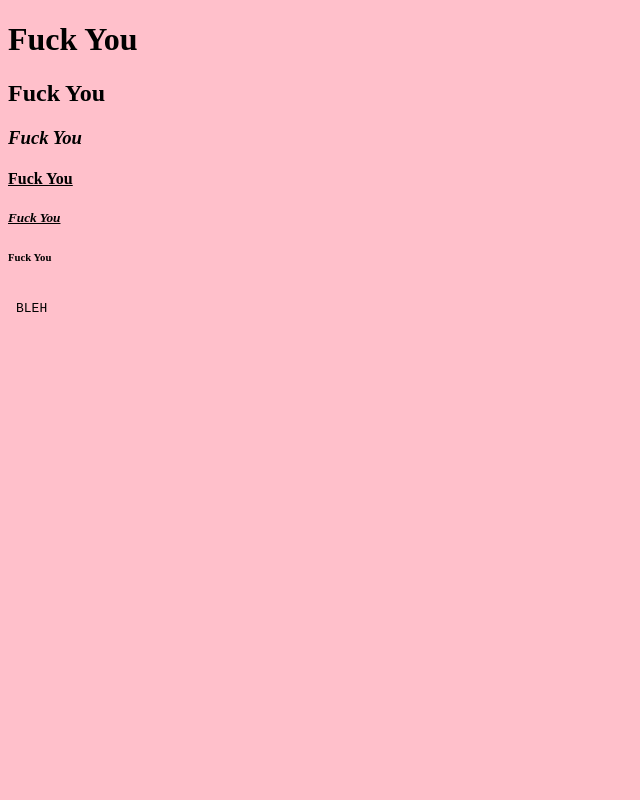
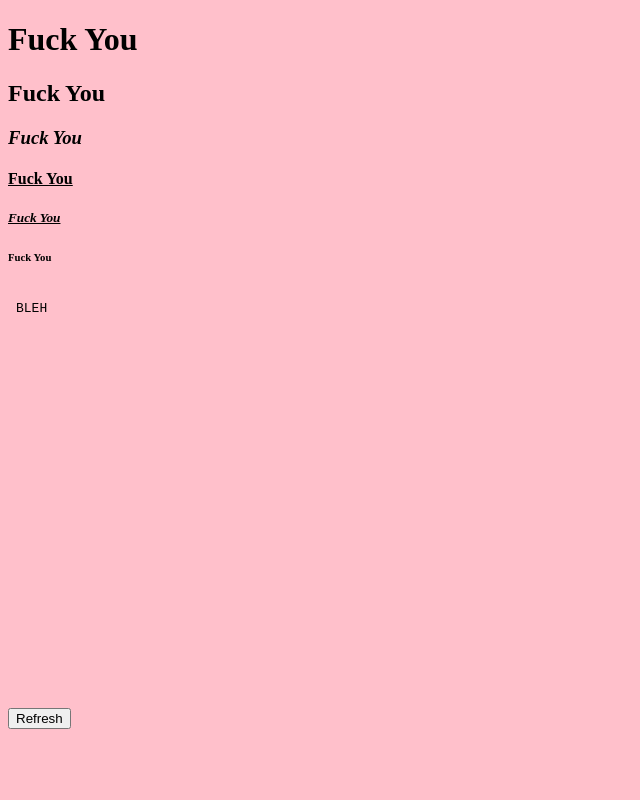
Before and after one commit to phumkie/test001, a plain HTML site: page index.html in a window 1280 px wide. Shown: the top 800 px of the page, without its empty margins (0-640 px from the left). Drawn offline with Linux system fonts and the light colour scheme.

Commit message:
Update index.html

```diff
--- a/index.html
+++ b/index.html
@@ -26,7 +26,7 @@
         <h6>Fuck You</h6>
         </div>
 
-<p><font color="#FFFFFF"><embed src="something.txt" width="600" height="1024"></embed></font></p>
+<p><font color="#FFFFFF"><embed src="something.txt" width="600" height="400"></embed></font></p>
 
         <FORM>
 <INPUT TYPE="button" onClick="history.go(0)" VALUE="Refresh">
```
